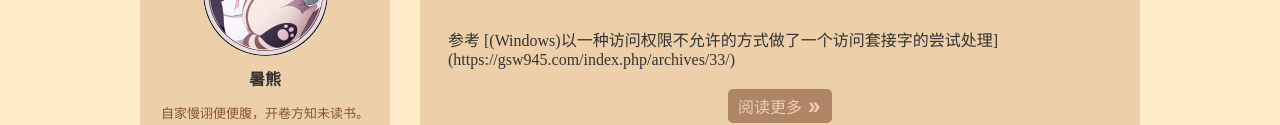
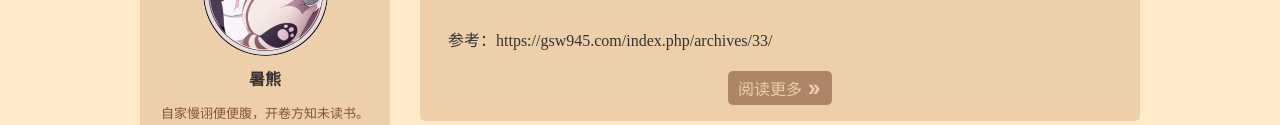
Before and after one commit to SummerDiver/summerdiver, a plain HTML site: page index.html in a window 1280 px wide. Shown: the part 665-790 px from the top of the page. Drawn offline with Linux system fonts and the light colour scheme; files whose address does not match are found by name.

Commit message:
Site updated: 2023-11-16 17:58:48

```diff
--- a/index.html
+++ b/index.html
@@ -156,7 +156,7 @@
     <div class="article-entry">
 
 
-      参考 [(Windows)以一种访问权限不允许的方式做了一个访问套接字的尝试处理](https://gsw945.com/index.php/archives/33/)
+      参考：https://gsw945.com/index.php/archives/33/
 
     </div>
 
```
Also changed, not shown: 2022/08/14/MySQL创建用户并授权远程访问/index.html (+1 -1 lines).
